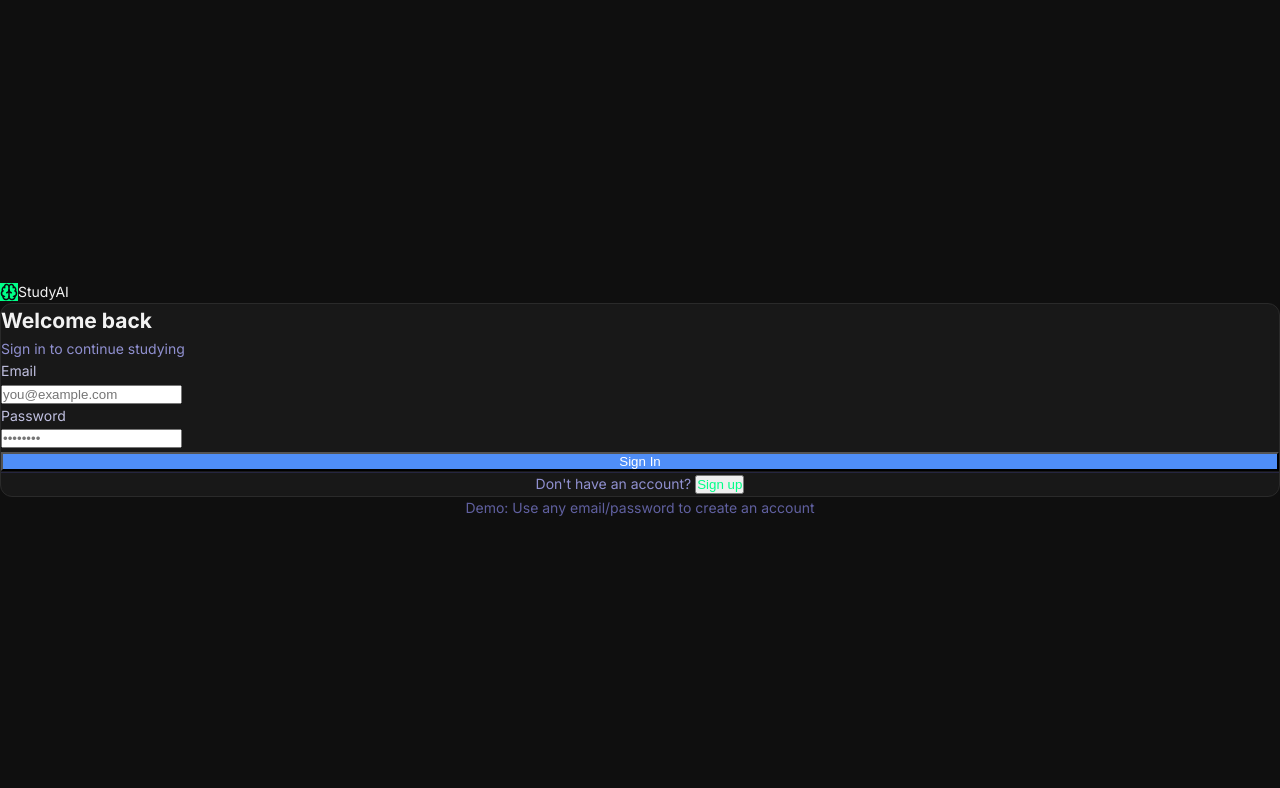
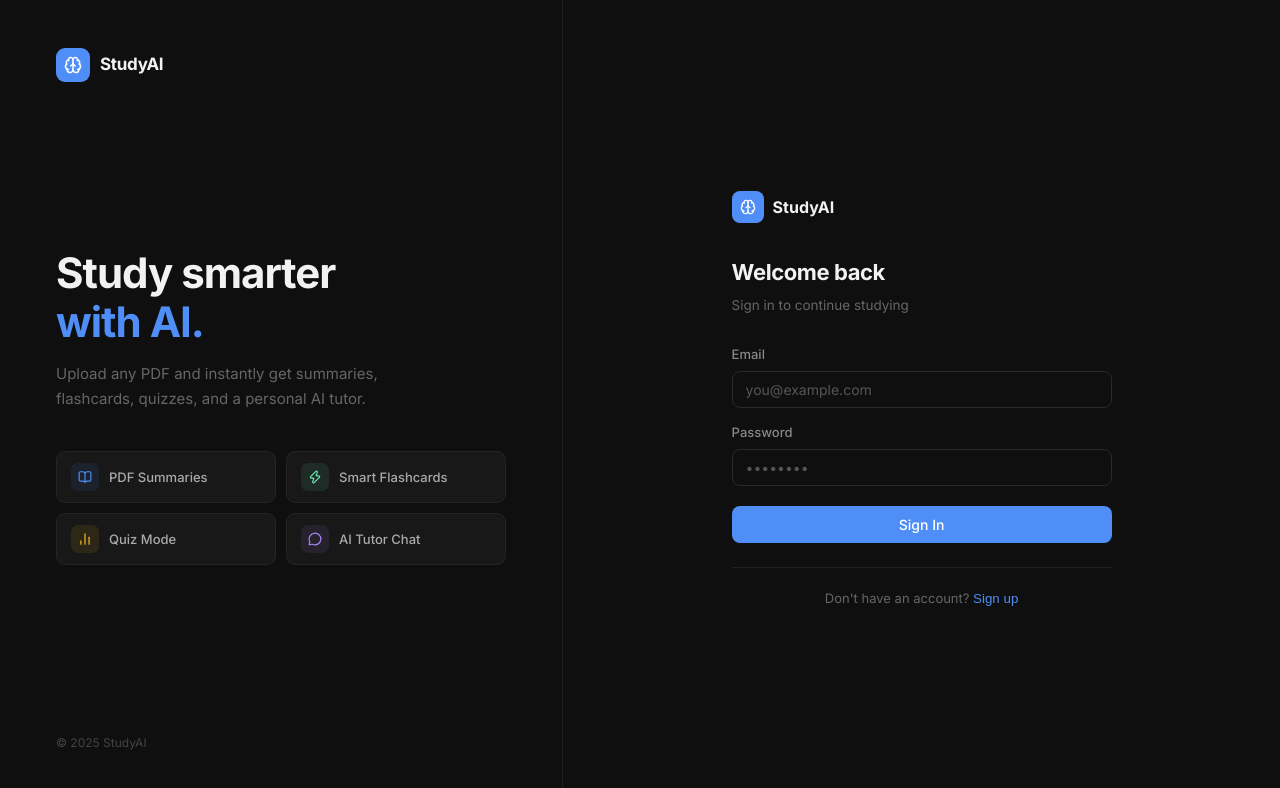
Before and after one commit to Dhruvp25-stack/studyai, a Next.js app: page /login in a window 1280 px wide. Shown: the top 788 px of the page. Built offline with nearby package versions, Linux system fonts and the light colour scheme; a web font is replaced by a local one.

Commit message:
Refactor login page for improved readability

```diff
--- a/app/(auth)/login/page.tsx
+++ b/app/(auth)/login/page.tsx
@@ -1,201 +1,204 @@
+// FILE LOCATION: app/(auth)/login/page.tsx
 'use client'
 
 import { useState } from 'react'
 import { useRouter } from 'next/navigation'
 import { createClient } from '@/lib/supabase'
-import { BookOpen, Zap, Brain, Sparkles } from 'lucide-react'
+import { Brain, BookOpen, Zap, BarChart2, MessageCircle } from 'lucide-react'
 
 export default function LoginPage() {
-  const [email, setEmail] = useState('')
+  const [email, setEmail]       = useState('')
   const [password, setPassword] = useState('')
   const [isSignUp, setIsSignUp] = useState(false)
-  const [loading, setLoading] = useState(false)
-  const [error, setError] = useState('')
-  const [message, setMessage] = useState('')
+  const [loading, setLoading]   = useState(false)
+  const [error, setError]       = useState('')
+  const [message, setMessage]   = useState('')
   const router = useRouter()
 
   const handleAuth = async (e: React.FormEvent) => {
     e.preventDefault()
-    setLoading(true)
-    setError('')
-    setMessage('')
-
+    setLoading(true); setError(''); setMessage('')
     const supabase = createClient()
 
     if (isSignUp) {
       const { error } = await supabase.auth.signUp({
-        email,
-        password,
-        options: { emailRedirectTo: `${window.location.origin}/dashboard` }
+        email, password,
+        options: { emailRedirectTo: `${window.location.origin}/dashboard` },
       })
-      if (error) {
-        setError(error.message)
-      } else {
-        setMessage('Check your email for a confirmation link!')
-      }
+      if (error) setError(error.message)
+      else setMessage('Check your email for a confirmation link!')
     } else {
       const { error } = await supabase.auth.signInWithPassword({ email, password })
-      if (error) {
-        setError(error.message)
-      } else {
-        router.push('/dashboard')
-        router.refresh()
-      }
+      if (error) setError(error.message)
+      else { router.push('/dashboard'); router.refresh() }
     }
     setLoading(false)
   }
 
   const features = [
-    { icon: BookOpen, label: 'PDF Upload & Extraction', color: '#00FF88' },
-    { icon: Brain, label: 'AI Summaries', color: '#0088FF' },
-    { icon: Zap, label: 'Smart Flashcards', color: '#FFEE00' },
-    { icon: Sparkles, label: 'Interactive Quizzes', color: '#FF0088' },
+    { icon: BookOpen,     label: 'PDF Summaries',    color: '#4F8EF7' },
+    { icon: Zap,          label: 'Smart Flashcards',  color: '#6EE7B7' },
+    { icon: BarChart2,    label: 'Quiz Mode',          color: '#FBBF24' },
+    { icon: MessageCircle,label: 'AI Tutor Chat',      color: '#A78BFA' },
   ]
 
   return (
-    <div className="grid-bg min-h-screen flex">
-      {/* Left Panel - Branding */}
-      <div className="hidden lg:flex flex-col justify-between w-1/2 p-12 relative overflow-hidden">
-        {/* Decorative orbs */}
-        <div className="absolute top-20 left-20 w-64 h-64 bg-[#00FF88] rounded-full opacity-[0.06] blur-3xl pointer-events-none" />
-        <div className="absolute bottom-20 right-10 w-80 h-80 bg-[#0088FF] rounded-full opacity-[0.05] blur-3xl pointer-events-none" />
-        <div className="absolute top-1/2 left-1/2 -translate-x-1/2 -translate-y-1/2 w-96 h-96 bg-[#8800FF] rounded-full opacity-[0.04] blur-3xl pointer-events-none" />
+    <div style={{ minHeight: '100vh', display: 'flex', background: '#0F0F0F' }}>
+
+      {/* ── Left panel ── */}
+      <div style={{
+        width: '44%', padding: '48px 56px',
+        display: 'flex', flexDirection: 'column', justifyContent: 'space-between',
+        borderRight: '1px solid #1E1E1E',
+      }} className="hidden lg:flex">
 
         {/* Logo */}
-        <div className="flex items-center gap-3">
-          <div className="w-10 h-10 rounded-xl bg-[#00FF88] flex items-center justify-center">
-            <Brain size={20} className="text-[#0A0A0F]" />
+        <div style={{ display: 'flex', alignItems: 'center', gap: 10 }}>
+          <div style={{
+            width: 34, height: 34, borderRadius: 9,
+            background: '#4F8EF7', display: 'flex', alignItems: 'center', justifyContent: 'center',
+          }}>
+            <Brain size={18} color="#fff" />
           </div>
-          <span className="font-display font-bold text-xl text-white">StudyAI</span>
+          <span style={{ fontWeight: 700, fontSize: 17, color: '#F2F2F2', letterSpacing: '-0.3px' }}>
+            StudyAI
+          </span>
         </div>
 
-        {/* Hero text */}
-        <div className="space-y-6">
+        {/* Hero */}
         <div>
-            <h1 className="font-display font-extrabold text-5xl leading-tight text-white mb-4">
-              Learn Anything<br />
-              <span className="text-gradient-green">10x Faster</span>
+          <h1 style={{
+            fontSize: 42, fontWeight: 700, lineHeight: 1.15,
+            color: '#F2F2F2', letterSpacing: '-1px', marginBottom: 16,
+          }}>
+            Study smarter<br />
+            <span style={{ color: '#4F8EF7' }}>with AI.</span>
           </h1>
-            <p className="text-[#9090D0] text-lg leading-relaxed max-w-md">
-              Upload your PDFs and let Gemini AI transform them into summaries, flashcards, quizzes, and more. Study smarter, not harder.
+          <p style={{ color: '#666', fontSize: 15, lineHeight: 1.65, marginBottom: 40, maxWidth: 340 }}>
+            Upload any PDF and instantly get summaries, flashcards, quizzes, and a personal AI tutor.
           </p>
+
+          <div style={{ display: 'grid', gridTemplateColumns: '1fr 1fr', gap: 10 }}>
+            {features.map(({ icon: Icon, label, color }) => (
+              <div key={label} style={{
+                display: 'flex', alignItems: 'center', gap: 10,
+                padding: '11px 14px', borderRadius: 9,
+                background: '#181818', border: '1px solid #242424',
+              }}>
+                <div style={{
+                  width: 28, height: 28, borderRadius: 7,
+                  background: color + '18',
+                  display: 'flex', alignItems: 'center', justifyContent: 'center',
+                }}>
+                  <Icon size={14} color={color} />
                 </div>
-
-          {/* Feature pills */}
-          <div className="grid grid-cols-2 gap-3">
-            {features.map(({ icon: Icon, label, color }) => (
-              <div key={label} className="glass flex items-center gap-3 px-4 py-3 rounded-xl">
-                <div className="w-8 h-8 rounded-lg flex items-center justify-center" style={{ backgroundColor: color + '20' }}>
-                  <Icon size={16} style={{ color }} />
-                </div>
-                <span className="text-sm text-[#C0C0E0] font-medium">{label}</span>
-              </div>
-            ))}
-          </div>
-
-          {/* Stats */}
-          <div className="flex gap-8">
-            {[['10x', 'Faster Learning'], ['AI', 'Powered'], ['∞', 'Documents']].map(([num, label]) => (
-              <div key={label}>
-                <div className="font-display font-extrabold text-2xl text-gradient-green">{num}</div>
-                <div className="text-[#9090D0] text-sm">{label}</div>
+                <span style={{ fontSize: 13, color: '#AAAAAA', fontWeight: 500 }}>{label}</span>
               </div>
             ))}
           </div>
         </div>
 
-        <div className="text-[#6060A0] text-sm">
-          © 2024 StudyAI. All rights reserved.
-        </div>
+        <p style={{ fontSize: 12, color: '#444' }}>© 2025 StudyAI</p>
       </div>
 
-      {/* Right Panel - Auth Form */}
-      <div className="flex-1 flex items-center justify-center p-6 relative">
-        <div className="absolute top-8 right-8 w-32 h-32 bg-[#00FF88] rounded-full opacity-[0.04] blur-2xl" />
+      {/* ── Right panel (form) ── */}
+      <div style={{
+        flex: 1, display: 'flex', alignItems: 'center', justifyContent: 'center', padding: '32px 24px',
+      }}>
+        <div style={{ width: '100%', maxWidth: 380 }} className="fade-up">
 
-        <div className="w-full max-w-md animate-fade-in-up">
           {/* Mobile logo */}
-          <div className="flex items-center gap-3 mb-8 lg:hidden">
-            <div className="w-9 h-9 rounded-xl bg-[#00FF88] flex items-center justify-center">
-              <Brain size={18} className="text-[#0A0A0F]" />
+          <div style={{ display: 'flex', alignItems: 'center', gap: 9, marginBottom: 32 }}
+            className="flex lg:hidden">
+            <div style={{
+              width: 32, height: 32, borderRadius: 8,
+              background: '#4F8EF7', display: 'flex', alignItems: 'center', justifyContent: 'center',
+            }}>
+              <Brain size={16} color="#fff" />
             </div>
-            <span className="font-display font-bold text-lg text-white">StudyAI</span>
+            <span style={{ fontWeight: 700, fontSize: 16, color: '#F2F2F2' }}>StudyAI</span>
           </div>
 
-          <div className="card p-8">
-            <h2 className="font-display font-bold text-2xl text-white mb-1">
-              {isSignUp ? 'Create account' : 'Welcome back'}
+          {/* Heading */}
+          <h2 style={{ fontSize: 22, fontWeight: 700, color: '#F2F2F2', letterSpacing: '-0.4px', marginBottom: 4 }}>
+            {isSignUp ? 'Create an account' : 'Welcome back'}
           </h2>
-            <p className="text-[#9090D0] text-sm mb-8">
-              {isSignUp ? 'Start your AI-powered study journey' : 'Sign in to continue studying'}
+          <p style={{ fontSize: 13.5, color: '#666', marginBottom: 28 }}>
+            {isSignUp ? 'Start your AI study journey today' : 'Sign in to continue studying'}
           </p>
 
+          {/* Alerts */}
           {error && (
-              <div className="mb-4 px-4 py-3 rounded-xl bg-red-500/10 border border-red-500/20 text-red-400 text-sm">
+            <div style={{
+              padding: '10px 14px', borderRadius: 8, marginBottom: 16,
+              background: 'rgba(248,113,113,0.08)', border: '1px solid rgba(248,113,113,0.2)',
+              color: '#F87171', fontSize: 13,
+            }}>
               {error}
             </div>
           )}
           {message && (
-              <div className="mb-4 px-4 py-3 rounded-xl bg-[#00FF88]/10 border border-[#00FF88]/20 text-[#00FF88] text-sm">
+            <div style={{
+              padding: '10px 14px', borderRadius: 8, marginBottom: 16,
+              background: 'rgba(110,231,183,0.08)', border: '1px solid rgba(110,231,183,0.2)',
+              color: '#6EE7B7', fontSize: 13,
+            }}>
               {message}
             </div>
           )}
 
-            <form onSubmit={handleAuth} className="space-y-4">
-              <div>
-                <label className="block text-sm font-medium text-[#C0C0E0] mb-2">Email</label>
+          {/* Form */}
+          <form onSubmit={handleAuth}>
+            <div style={{ marginBottom: 14 }}>
+              <label className="label">Email</label>
               <input
-                  type="email"
-                  value={email}
+                type="email" required value={email}
                 onChange={e => setEmail(e.target.value)}
                 placeholder="you@example.com"
-                  required
-                  className="input-field"
+                className="input"
               />
             </div>
-              <div>
-                <label className="block text-sm font-medium text-[#C0C0E0] mb-2">Password</label>
+            <div style={{ marginBottom: 20 }}>
+              <label className="label">Password</label>
               <input
-                  type="password"
-                  value={password}
+                type="password" required minLength={6} value={password}
                 onChange={e => setPassword(e.target.value)}
                 placeholder="••••••••"
-                  required
-                  minLength={6}
-                  className="input-field"
+                className="input"
               />
             </div>
 
-              <button type="submit" disabled={loading} className="btn-primary w-full mt-2">
+            <button
+              type="submit" disabled={loading}
+              className="btn btn-primary"
+              style={{ width: '100%', padding: '10px 16px', fontSize: 14 }}
+            >
               {loading ? (
-                  <span className="flex items-center justify-center gap-2">
-                    <span className="w-4 h-4 border-2 border-t-transparent border-[#0A0A0F] rounded-full animate-spin" />
-                    {isSignUp ? 'Creating account...' : 'Signing in...'}
-                  </span>
+                <>
+                  <span style={{
+                    width: 14, height: 14, border: '2px solid rgba(255,255,255,0.3)',
+                    borderTopColor: '#fff', borderRadius: '50%', display: 'inline-block',
+                  }} className="spin" />
+                  {isSignUp ? 'Creating account…' : 'Signing in…'}
+                </>
               ) : (
                 isSignUp ? 'Create Account' : 'Sign In'
               )}
             </button>
           </form>
 
-            <div className="mt-6 pt-6 border-t border-[#252540] text-center">
-              <p className="text-[#9090D0] text-sm">
-                {isSignUp ? 'Already have an account?' : "Don't have an account?"}{' '}
+          {/* Switch mode */}
+          <div style={{
+            marginTop: 24, paddingTop: 20, borderTop: '1px solid #222',
+            textAlign: 'center', fontSize: 13, color: '#666',
+          }}>
+            {isSignUp ? 'Already have an account? ' : "Don't have an account? "}
             <button
               onClick={() => { setIsSignUp(!isSignUp); setError(''); setMessage('') }}
-                  className="text-[#00FF88] font-medium hover:underline"
+              style={{ color: '#4F8EF7', fontWeight: 500, background: 'none', border: 'none', cursor: 'pointer' }}
             >
               {isSignUp ? 'Sign in' : 'Sign up'}
             </button>
-              </p>
-            </div>
-          </div>
-
-          {/* Demo hint */}
-          <div className="mt-4 text-center">
-            <p className="text-[#6060A0] text-xs">
-              Demo: Use any email/password to create an account
-            </p>
           </div>
         </div>
       </div>
```
Lines whose indentation alone changed are shown as unchanged.
